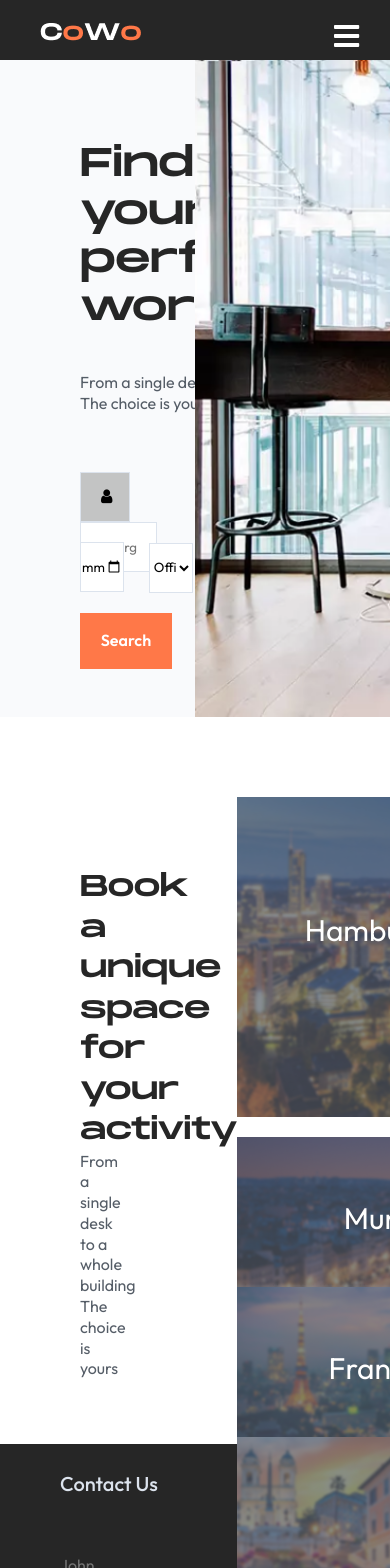
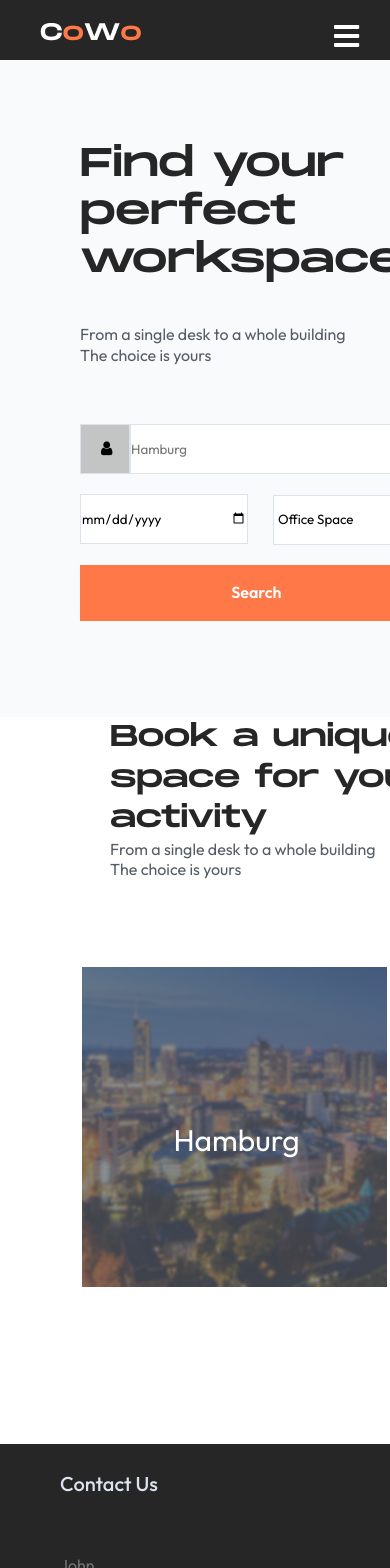
Before and after one commit to Nizami9/coworking, a React (Create React App) app: page / in a window 390 px wide. Shown: the top 1568 px of the page. Built offline with nearby package versions, Linux system fonts and the light colour scheme.

Commit message:
make responsive landing page, but add body min-width

```diff
--- a/src/Components/MainPage/Home/Home.css
+++ b/src/Components/MainPage/Home/Home.css
@@ -1,3 +1,7 @@
+body {
+    min-width: 521px;
+}
+
 @font-face {
     font-family: 'Monument';
     src: local('MonumentExtended-Regular.otf'), url(./MonumentExtended-FreeForPersonal/MonumentExtended-Regular.otf) format('truetype');
@@ -108,6 +112,10 @@ width: 38.1%;
     margin-top: 20px;
 }
 
+.bottomContainerLeft {
+    margin: 0 auto;
+}
+
 .leftContInputs>button>p {
     font-family: 'Outfit';
     font-style: normal;
@@ -155,7 +163,7 @@ width: 38.1%;
 }
 
 .citesOptionPictures {
-    margin: 80px 80px 0px 120px;
+    margin: 80px 80px 0px 80px;
     width: 90%;
     height: 70%;
     display: flex;
@@ -249,3 +257,37 @@ color: #FFFFFF;
     background-repeat: no-repeat;
 }
 /* BootomSide */
+
+@media screen and (max-width: 1160px) {
+
+    .bottomContainerLeft>h1 {
+        padding-top: 0px;
+    }
+    .leftContainerMain {
+        width: 100%;
+    }
+
+    .rightContainerMain {
+        display: none;
+    }
+
+    .pic2, .pic24, .pic3, .pic4, .pic5, .pic6 {
+        display: none
+    }
+
+    .bottomContainerRight {
+        width: 100%;
+    }
+
+    .bottomContainerLeft {
+        width: 100%;
+        margin-left: 30px;
+    }
+
+    .pic1 {
+        margin: 0 auto;
+    }
+    .citesOptionPictures {
+        margin: 0px;
+    }
+}
```
